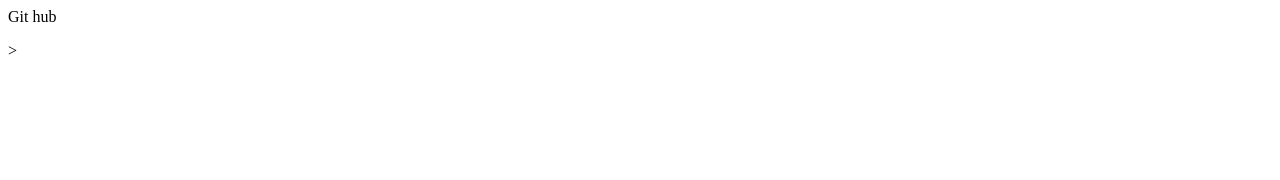
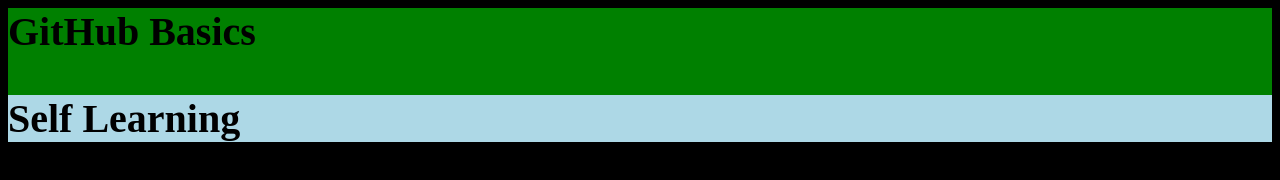
Before and after one commit to oomkarpanditstudent/GHubClass, a plain HTML site: page index.html in a window 1280 px wide. Drawn offline with Linux system fonts and the light colour scheme.

Commit message:
adding css changes

```diff
--- a/index.html
+++ b/index.html
@@ -1,8 +1,16 @@
 <html>
 </head>
-<p>Git hub </p>
 <style type="text/css">
-	font-size:20px;
-</style>>
+	body{font-size:20;
+		background-color: black;}
+	h1{background-color: green;}
+	p{background-color: lightblue}
+</style>
 </head>
+<body>
+<h1>GitHub Basics
+<p>Self Learning </p>
+</h1>
+
+</body>
 </html>
```
